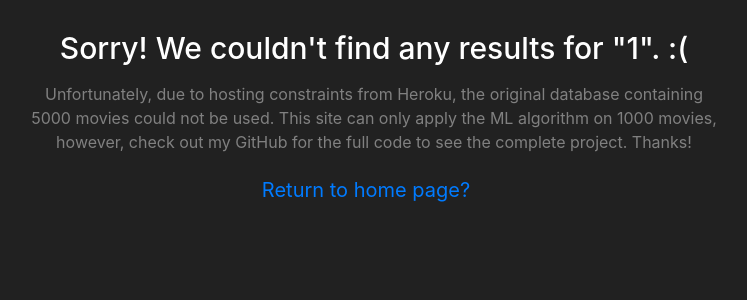
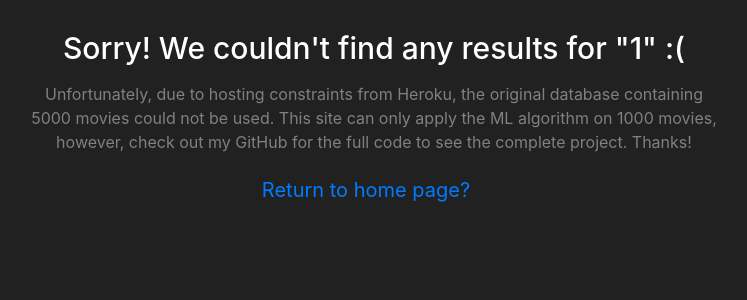
Before and after one commit to faizpatel/movie-recommendation-engine, a Flask app: page /1 in a window 1280 px wide. Shown: the part 56-356 px from the top of the page, without its empty margins (266-1013 px from the left). Run offline with Flask 2, Linux system fonts and the light colour scheme; parts of the project's set-up code (start-up, migrations or seed data) failed here and were passed over; some libraries are stand-ins or nearby versions.

```diff
--- a/ml/templates/negative.html
+++ b/ml/templates/negative.html
@@ -8,7 +8,7 @@ About
 {% block content%}
 
 <center>
-    <h1 style = "font-size:30px; margin-top:1em;"> Sorry! We couldn't find any results for "{{movie_name}}". :(</h1>
+    <h1 style = "font-size:30px; margin-top:1em;"> Sorry! We couldn't find any results for "{{movie_name}}" :(</h1>
     <p></p>
     <p style = "width: 700px; color:grey;"> Unfortunately, due to hosting constraints from Heroku, the original database containing
         5000 movies could not be used. This site can only apply the ML algorithm on 1000 movies, however, check out my GitHub for the full code
```
